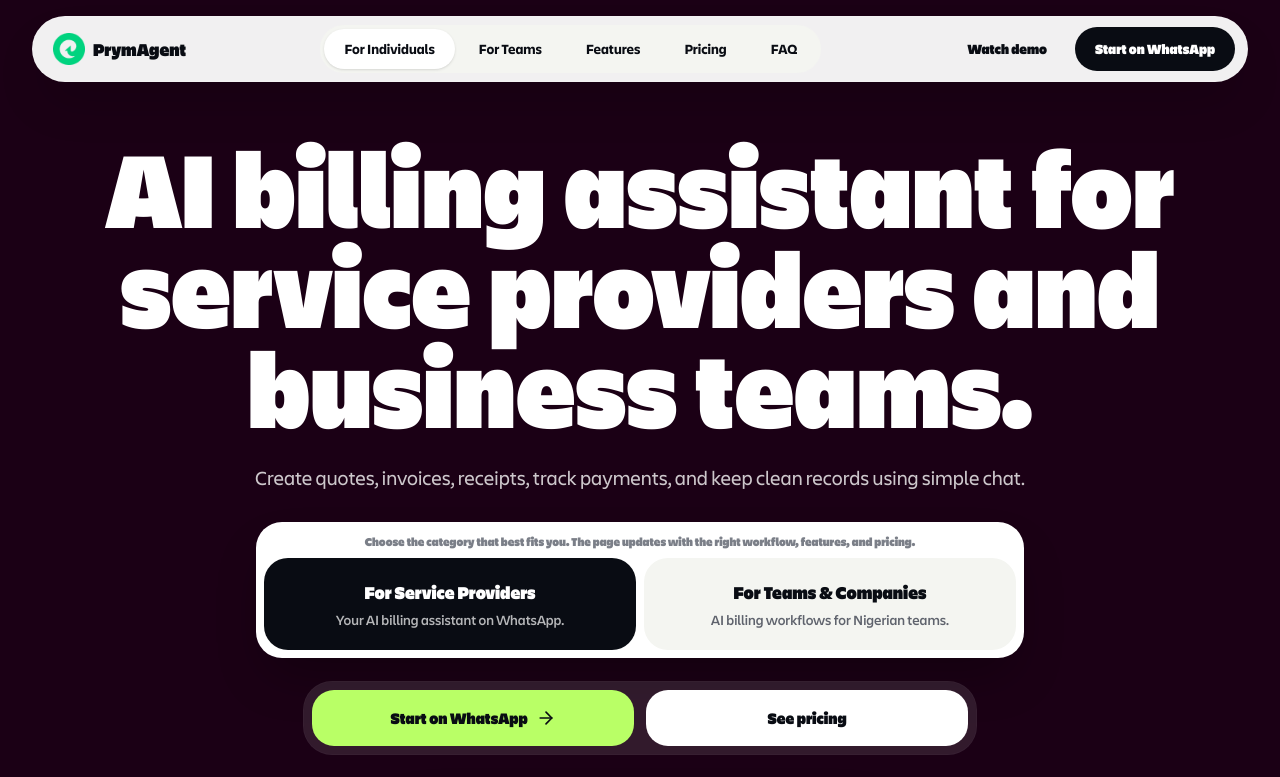
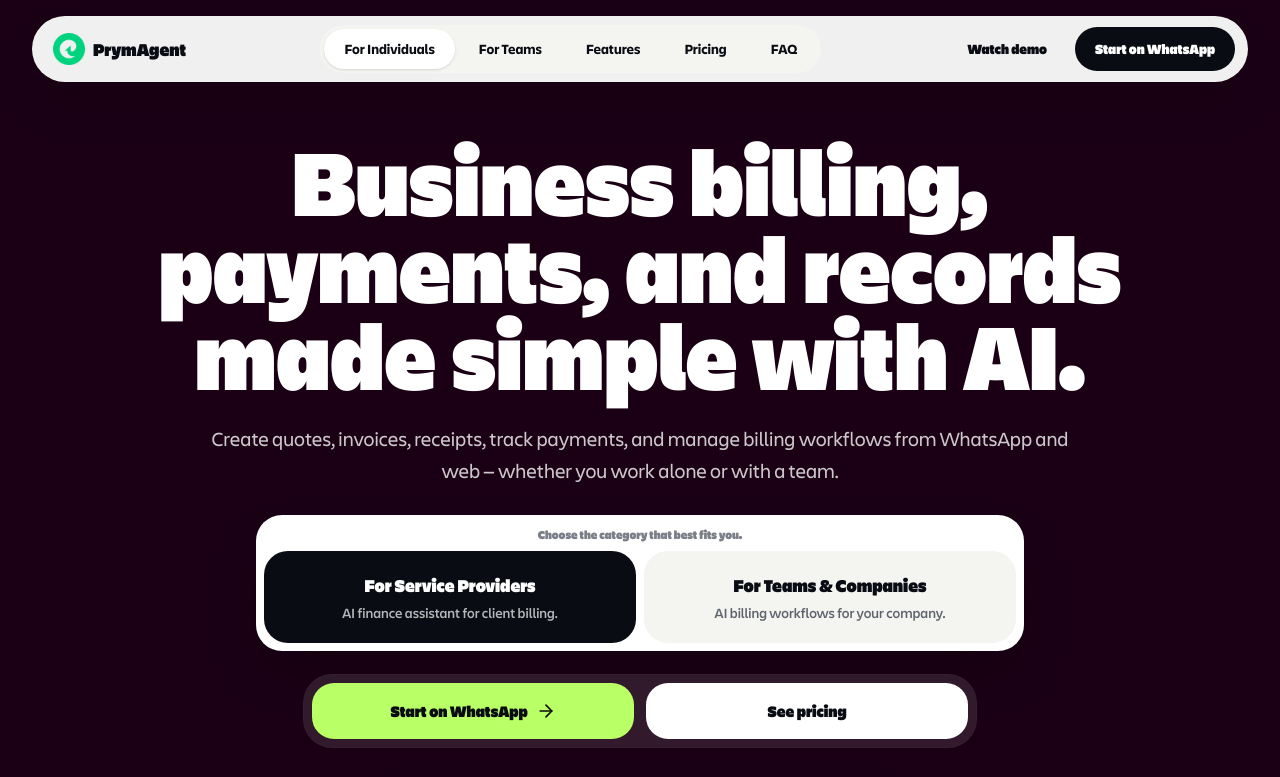
Before and after one commit to Prym-Tech/PrymAgent-Frontend, a Next.js app: page / in a window 1280 px wide. Shown: the top 777 px of the page. Built offline with nearby package versions, Linux system fonts and the light colour scheme.

Commit message:
new copy update

```diff
--- a/src/app/page.tsx
+++ b/src/app/page.tsx
@@ -601,28 +601,28 @@
         <div className="relative z-10 flex min-h-[calc(100vh-92px)] flex-col justify-center px-5 pb-8 pt-8 sm:px-8 lg:px-10 lg:pb-8 lg:pt-10">
           <div className="mx-auto w-full max-w-7xl">
             <div className="mx-auto max-w-6xl text-center">
-              <h1 className="text-[clamp(2.45rem,11vw,6.8rem)] font-black leading-[0.92] text-white">
-                AI billing assistant for service providers and business teams.
+              <h1 className="text-[clamp(2.45rem,10vw,5.9rem)] font-black leading-[0.92] text-white">
+                Business billing, payments, and records made simple with AI.
               </h1>
 
               <p className="mx-auto mt-6 max-w-4xl text-base leading-7 text-white/78 sm:text-xl sm:leading-8">
-                Create quotes, invoices, receipts, track payments, and keep clean records using simple chat.
+                Create quotes, invoices, receipts, track payments, and manage billing workflows from WhatsApp and web — whether you work alone or with a team.
               </p>
 
               <div className="mx-auto mt-7 max-w-3xl rounded-[26px] bg-white p-2 text-left shadow-2xl shadow-black/30">
                 <p className="px-3 pb-2 pt-1 text-center text-xs font-black text-[#7b7f88]">
-                  Choose the category that best fits you. The page updates with the right workflow, features, and pricing.
+                  Choose the category that best fits you.
                 </p>
                 <div className="grid gap-2 sm:grid-cols-2">
                 <ModeTab
                   title="For Service Providers"
-                  subtitle="Your AI billing assistant on WhatsApp."
+                  subtitle="AI finance assistant for client billing."
                   active={activeMode === "providers"}
                   onClick={() => setActiveMode("providers")}
                 />
                 <ModeTab
                   title="For Teams & Companies"
-                  subtitle="AI billing workflows for Nigerian teams."
+                  subtitle="AI billing workflows for your company."
                   active={activeMode === "teams"}
                   onClick={() => setActiveMode("teams")}
                 />
```
